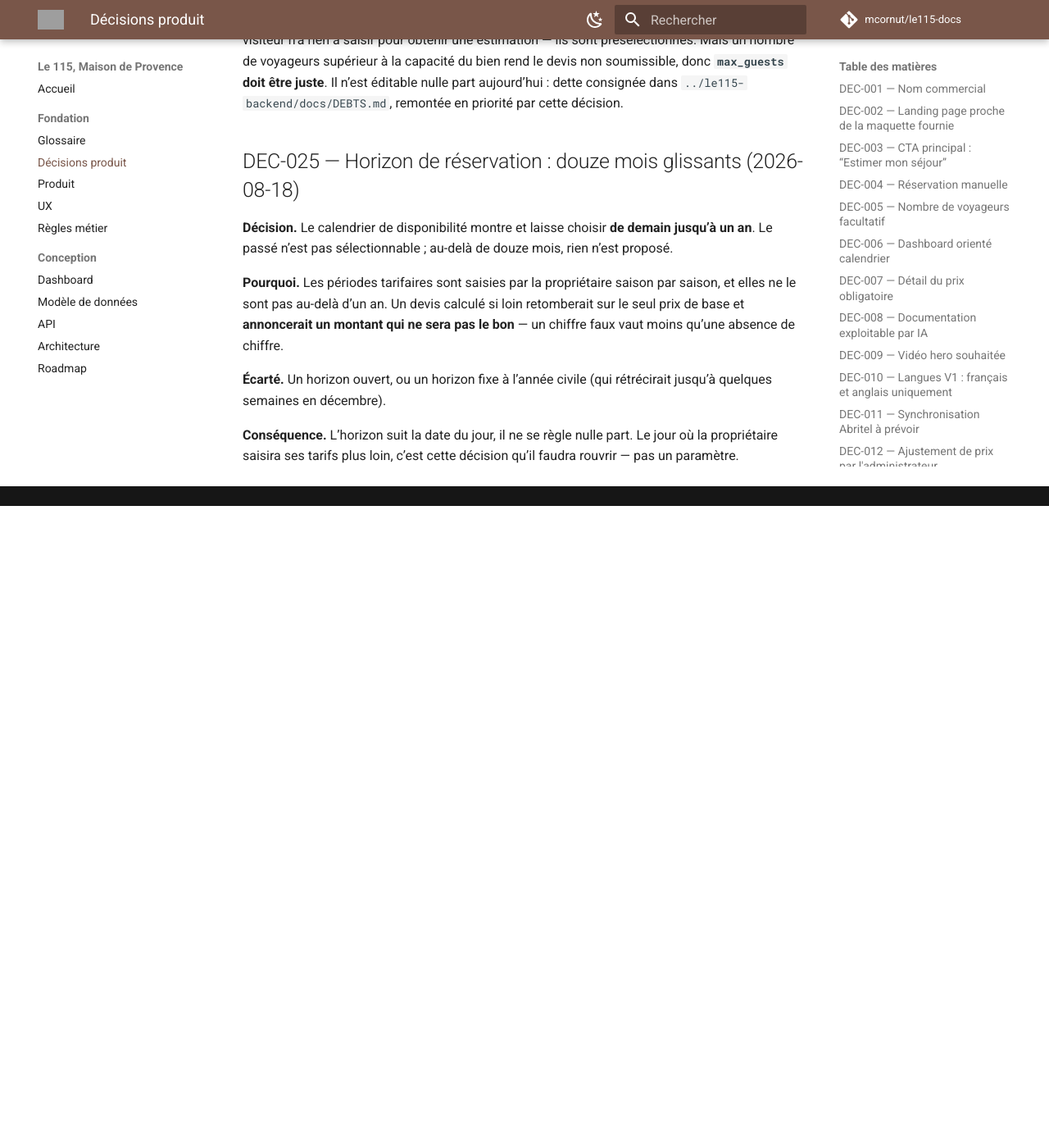
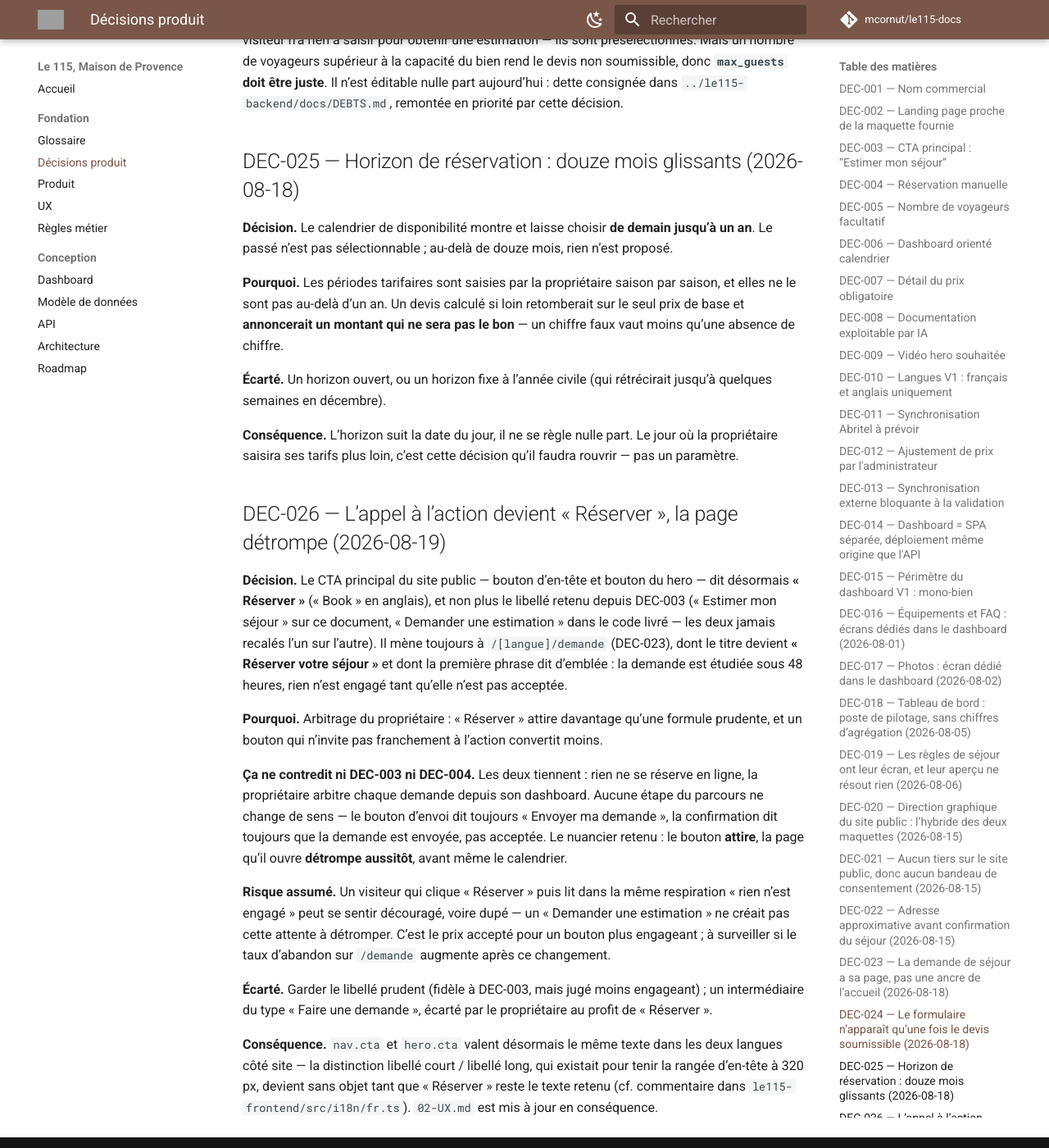
Before and after one commit to mcornut/le115-docs, an MkDocs documentation site: the page built from docs/00-Product-Decisions.md, in a window 1280 px wide and 1400 px high, scrolled down 8172 px. Shown: the whole window at 82% size. Built offline with MkDocs 1.6.1 and Material for MkDocs 9.7.7, drawn with Linux system fonts in a browser that asks for light colours; comment, search, counter and statistics services are not loaded; before the commit the page ends 8789 px from its top, so only the background shows below that; grey boxes are pictures that could not be loaded.

Commit message:
docs(decisions): DEC-026, le CTA devient « Réserver » sans rouvrir DEC-003/004
Le propriétaire revient sur le libellé du bouton principal : « Réserver »
attire davantage, et la page de demande détrompe aussitôt (48 heures, rien
engagé avant acceptation). Le bouton attire, la page détrompe — DEC-003 et
DEC-004 tiennent toujours, rien ne se réserve en ligne. 02-UX.md mis à jour
là où le libellé était cité comme copie d’écran actuelle.

Co-Authored-By: Claude Opus 5 <noreply@anthropic.com>

```diff
--- a/docs/00-Product-Decisions.md
+++ b/docs/00-Product-Decisions.md
@@ -365,3 +365,41 @@ jusqu’à quelques semaines en décembre).
 **Conséquence.** L’horizon suit la date du jour, il ne se règle nulle part. Le jour
 où la propriétaire saisira ses tarifs plus loin, c’est cette décision qu’il faudra
 rouvrir — pas un paramètre.
+
+## DEC-026 — L’appel à l’action devient « Réserver », la page détrompe (2026-08-19)
+
+**Décision.** Le CTA principal du site public — bouton d’en-tête et bouton du
+hero — dit désormais **« Réserver »** (« Book » en anglais), et non plus le
+libellé retenu depuis DEC-003 (« Estimer mon séjour » sur ce document,
+« Demander une estimation » dans le code livré — les deux jamais recalés
+l’un sur l’autre). Il mène toujours à `/[langue]/demande` (DEC-023), dont le
+titre devient **« Réserver votre séjour »** et dont la première phrase dit
+d’emblée : la demande est étudiée sous 48 heures, rien n’est engagé tant
+qu’elle n’est pas acceptée.
+
+**Pourquoi.** Arbitrage du propriétaire : « Réserver » attire davantage
+qu’une formule prudente, et un bouton qui n’invite pas franchement à l’action
+convertit moins.
+
+**Ça ne contredit ni DEC-003 ni DEC-004.** Les deux tiennent : rien ne se
+réserve en ligne, la propriétaire arbitre chaque demande depuis son
+dashboard. Aucune étape du parcours ne change de sens — le bouton d’envoi dit
+toujours « Envoyer ma demande », la confirmation dit toujours que la demande
+est envoyée, pas acceptée. Le nuancier retenu : le bouton **attire**, la page
+qu’il ouvre **détrompe aussitôt**, avant même le calendrier.
+
+**Risque assumé.** Un visiteur qui clique « Réserver » puis lit dans la même
+respiration « rien n’est engagé » peut se sentir découragé, voire dupé — un
+« Demander une estimation » ne créait pas cette attente à détromper. C’est le
+prix accepté pour un bouton plus engageant ; à surveiller si le taux
+d’abandon sur `/demande` augmente après ce changement.
+
+**Écarté.** Garder le libellé prudent (fidèle à DEC-003, mais jugé moins
+engageant) ; un intermédiaire du type « Faire une demande », écarté par le
+propriétaire au profit de « Réserver ».
+
+**Conséquence.** `nav.cta` et `hero.cta` valent désormais le même texte dans
+les deux langues côté site — la distinction libellé court / libellé long,
+qui existait pour tenir la rangée d’en-tête à 320 px, devient sans objet tant
+que « Réserver » reste le texte retenu (cf. commentaire dans
+`le115-frontend/src/i18n/fr.ts`). `02-UX.md` est mis à jour en conséquence.
--- a/docs/02-UX.md
+++ b/docs/02-UX.md
@@ -55,7 +55,7 @@ Conséquences UX :
 | FAQ | Ancre vers la FAQ |
 | Localisation | Ancre vers la localisation |
 | `FR / EN` | Changement de langue |
-| CTA `Estimer mon séjour` | Mène à la page de demande, `/[langue]/demande` (DEC-023) |
+| CTA `Réserver` | Mène à la page de demande, `/[langue]/demande` (DEC-023, DEC-026) |
 
 ### Mobile
 
@@ -151,7 +151,7 @@ Au lieu de maintenir des wireframes ASCII peu lisibles dans MkDocs, chaque écra
 | En-tête | Logo, navigation, sélecteur `FR / EN` |
 | Visuel | Photo principale ou vidéo courte |
 | Texte | Titre, sous-titre court, promesse |
-| CTA | `Estimer mon séjour` |
+| CTA | `Réserver` (DEC-026) |
 | Infos clés | Résumé en bandeau : chambres, voyageurs, piscine, climatisation, terrain, garage |
 
 ### 2. Infos clés
@@ -337,7 +337,7 @@ seconde source de vérité, exactement ce que DEC-019 refuse au dashboard.
   valider dans la passe visuelle due avant la mise en ligne (cf.
   `../le115-backend/docs/DEBTS.md`). Le repli mobile du **reste du site**, lui, est
   tranché, livré et sans réserve — les deux niveaux
-  d’en-tête fusionnent en un seul avec un menu `☰`, le bouton « Estimer mon séjour »
+  d’en-tête fusionnent en un seul avec un menu `☰`, le bouton « Réserver »
   reste visible sans ouvrir le menu (exigence de la table « Mobile » ci-dessus), le
   dégradé du hero bascule de latéral à vertical, le bandeau d’atouts garde trois
   éléments (les autres restent lisibles plus bas, dans la section Équipements), et la
```
